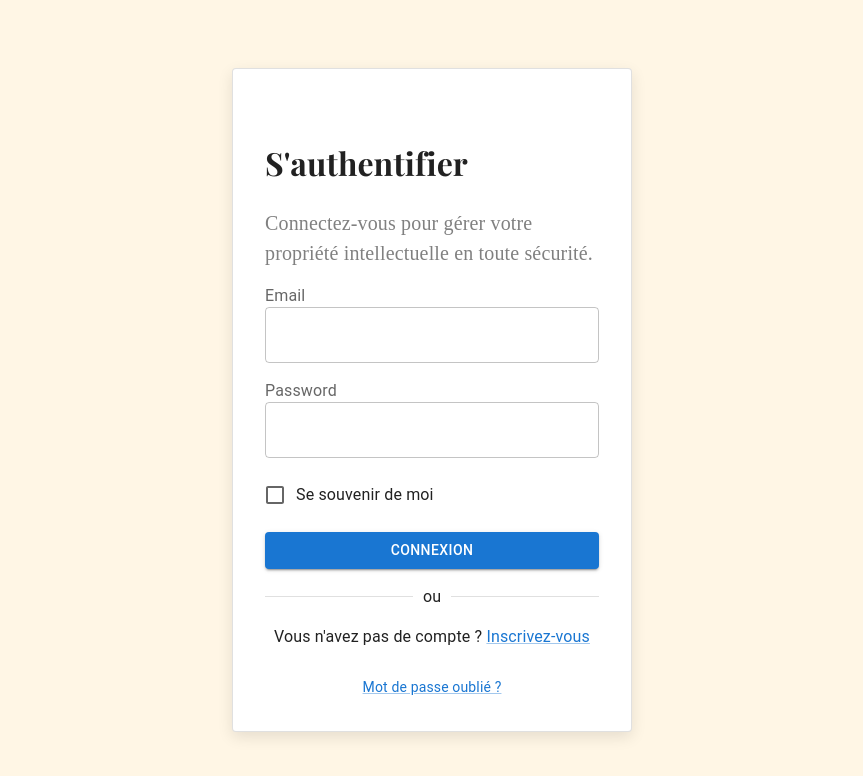
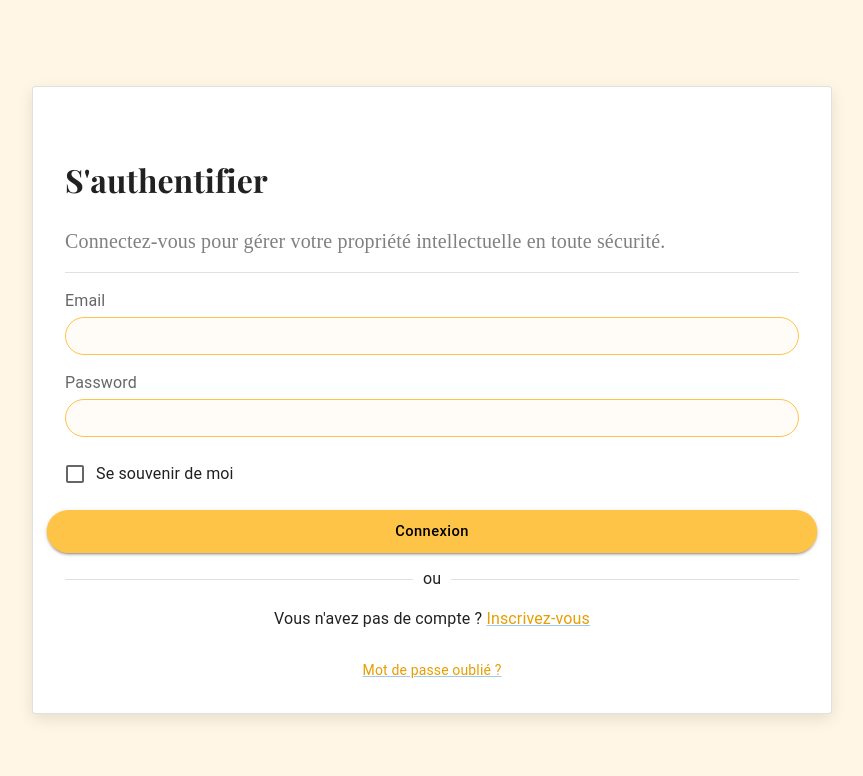
Before and after one commit to sirine-sudo/IP-frontend, a React (Create React App) app: page / in a window 1280 px wide. Shown: the top 776 px of the page, without its empty margins (208-1071 px from the left). Built offline with nearby package versions, Linux system fonts and the light colour scheme.

Commit message:
style : general style updates

```diff
--- a/src/components/AuthCard.js
+++ b/src/components/AuthComponents/AuthCard.js
@@ -7,7 +7,7 @@ const StyledCard = styled(MuiCard)(({ theme, maxWidth, padding }) => ({
   flexDirection: "column",
   alignSelf: "center",
   width: "100%",
-  maxWidth: maxWidth || "400px ", // Default max width
+  maxWidth: maxWidth || "800px ", // Default max width
   padding: padding || theme.spacing(4),
   gap: theme.spacing(2),
   margin: "auto",
--- a/src/components/AuthContainer.js
+++ b/src/components/AuthComponents/AuthContainer.js
@@ -2,7 +2,7 @@ import { Stack } from "@mui/material";
 
 export default function AuthContainer({ children }) {
   return (
-    <Stack direction="column" justifyContent="center" height="100vh">
+    <Stack direction="column" justifyContent="center" height="100vh" width="100%">
       {children}
     </Stack>
   );
--- /dev/null
+++ b/src/components/AuthComponents/AuthForm.js
@@ -0,0 +1,22 @@
+import { TextField, FormLabel, FormControl } from "@mui/material";
+import './style.css';
+
+export default function AuthForm({ label, name, type, value, onChange, error, helperText }) {
+  return (
+    <div>
+      <FormControl fullWidth>
+        <FormLabel>{label}</FormLabel>
+        <input
+          className="text-input"
+          name={name}
+          type={type}
+          value={value}
+          onChange={onChange}
+          error={error}
+          helperText={helperText}
+          variant="outlined"
+        />
+      </FormControl>
+    </div>
+  );
+}
--- /dev/null
+++ b/src/components/AuthComponents/style.css
@@ -0,0 +1,12 @@
+
+/* Style commun aux inputs, textarea, select */
+.text-input{
+    border-radius: 20em;
+    border: 1px solid #fec349;
+    padding: 10px 15px;
+    font-size: 14px;
+    font-family: "Source Serif Pro", serif;
+    margin-top: 5px;
+    background-color: #fffcf7;
+    font-weight: 500;
+  }
--- a/src/components/AuthForm.js
+++ /dev/null
@@ -1,18 +0,0 @@
-import { TextField, FormLabel, FormControl } from "@mui/material";
-
-export default function AuthForm({ label, name, type, value, onChange, error, helperText }) {
-  return (
-    <FormControl fullWidth>
-      <FormLabel>{label}</FormLabel>
-      <TextField
-        name={name}
-        type={type}
-        value={value}
-        onChange={onChange}
-        error={error}
-        helperText={helperText}
-        variant="outlined"
-      />
-    </FormControl>
-  );
-}
--- a/src/pages/auth/Login.js
+++ b/src/pages/auth/Login.js
@@ -3,13 +3,15 @@ import { loginUser } from "../../api/auth"; // API call
 import { useNavigate, Link as RouterLink } from "react-router-dom";
 import * as React from "react";
 import { toast } from "react-toastify";
+import AppButton from "../../components/AppButton";
 
 import AppTheme from "../../theme/AppTheme";
 import { validateEmail, validatePassword } from "../../utils/validation";
-import AuthForm from "../../components/AuthForm"; // Reusable input component
-import AuthContainer from "../../components/AuthContainer"; // Page layout
-import AuthCard from "../../components/AuthCard"; // Card container
+import AuthForm from "../../components/AuthComponents/AuthForm"; // Reusable input component
+import AuthContainer from "../../components/AuthComponents/AuthContainer"; // Page layout
+import AuthCard from "../../components/AuthComponents/AuthCard"; // Card container
 import ForgotPassword from "./ForgotPassword"; // Forgot password modal
+import './style.css'
 
 import { Box, Button, FormControlLabel, Checkbox, Link, Divider, Typography } from "@mui/material";
 import TitleSection from "../../components/TitleSection";
@@ -68,12 +70,14 @@ export default function Login() {
 
   return (
     <AppTheme>
-      <AuthContainer>
+      <AuthContainer  >
         <AuthCard>
           <TitleSection title="S'authentifier" text="Connectez-vous pour gérer votre propriété intellectuelle en toute sécurité." />
-
+            <Divider></Divider>
           <Box component="form" onSubmit={handleSubmit} noValidate sx={{ display: "flex", flexDirection: "column", gap: 2 }}>
             <AuthForm
+
+              className="text-input"
               label="Email"
               name="email"
               type="email"
@@ -83,6 +87,9 @@ export default function Login() {
               helperText={errors.email}
             />
             <AuthForm
+
+              className="text-input"
+
               label="Password"
               name="password"
               type="password"
@@ -92,20 +99,32 @@ export default function Login() {
               helperText={errors.password}
             />
             <FormControlLabel control={<Checkbox value="remember" color="primary" />} label="Se souvenir de moi" />
-            <Button type="submit" fullWidth variant="contained">
+
+            <AppButton
+
+              type="submit"
+              className="custom-button blue-primary-button-form"
+
+            >
               Connexion
-            </Button>
+            </AppButton>
+
+
+
           </Box>
           <Divider>ou</Divider>
           <Typography sx={{ textAlign: "center" }}>
             Vous n'avez pas de compte ?{" "}
-            <Link to="/register" component={RouterLink}>
+            <Link to="/register"
+              className="Link"
+
+            component={RouterLink}>
               Inscrivez-vous
             </Link>
           </Typography>
           <Typography sx={{ textAlign: "center", marginTop: "10px" }}>
             <Link
-              type="button"
+              className="Link"
               component="button"
               onClick={(e) => {
                 e.preventDefault();
--- a/src/pages/auth/Register.js
+++ b/src/pages/auth/Register.js
@@ -5,12 +5,13 @@ import * as React from "react";
 
 import AppTheme from "../../theme/AppTheme";
 import { validateEmail, validatePassword } from "../../utils/validation";
-import AuthForm from "../../components/AuthForm";
-import AuthContainer from "../../components/AuthContainer";
-import AuthCard from "../../components/AuthCard";
+import AuthForm from "../../components/AuthComponents/AuthForm";
+import AuthContainer from "../../components/AuthComponents/AuthContainer";
+import AuthCard from "../../components/AuthComponents/AuthCard";
 
 import { Box, Button, Checkbox, FormControlLabel, Link, Divider, Typography } from "@mui/material";
 import TitleSection from "../../components/TitleSection";
+import AppButton from "../../components/AppButton";
 
 export default function Register() {
   const [formData, setFormData] = useState({ name: "", email: "", password: "" ,role: "simple-user" });
@@ -50,6 +51,7 @@ export default function Register() {
       <AuthContainer>
         <AuthCard >
         <TitleSection title="Créez votre compte" text="Rejoignez-nous pour protéger et gérer votre propriété intellectuelle efficacement." />
+            <Divider></Divider>
 
           <Box component="form" onSubmit={handleSubmit} noValidate sx={{ display: "flex", flexDirection: "column", gap: 2 }}>
             <AuthForm
@@ -80,13 +82,25 @@ export default function Register() {
               helperText={errors.password}
             />
             <FormControlLabel control={<Checkbox value="remember" color="primary" />} label="Remember me" />
-            <Button type="submit" fullWidth variant="contained">
-              Sign up
-            </Button>
+
+
+                        <AppButton
+
+                          type="submit"
+                          className="custom-button blue-primary-button-form"
+
+                        >
+                            Sign up
+                        </AppButton>
+
+
           </Box>
           <Divider>or</Divider>
           <Typography sx={{ textAlign: "center" }}>
-            Already have an account? <Link href="/">Sign in</Link>
+            Already have an account? <Link href="/"
+              className="Link"
+
+            >Sign in</Link>
           </Typography>
         </AuthCard>
       </AuthContainer>
--- /dev/null
+++ b/src/pages/auth/style.css
@@ -0,0 +1,11 @@
+.Link {
+  color: #e69e00 !important;    /* <-- FORCE the color */
+  text-decoration: none;
+  cursor: pointer;
+  font-size: 14px;
+}
+
+.Link:hover {
+  color: #ffc655 !important;    /* <-- FORCE hover color too */
+  text-decoration: underline;
+}
```
